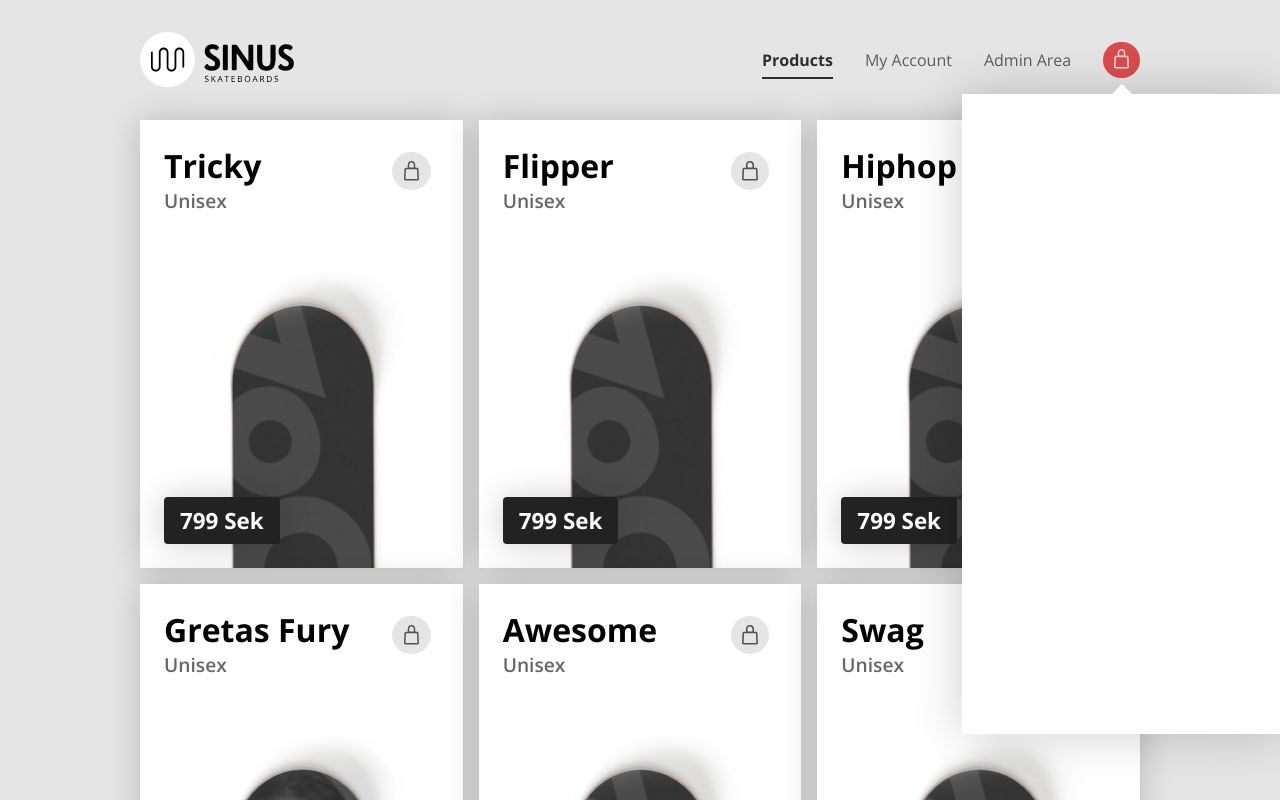
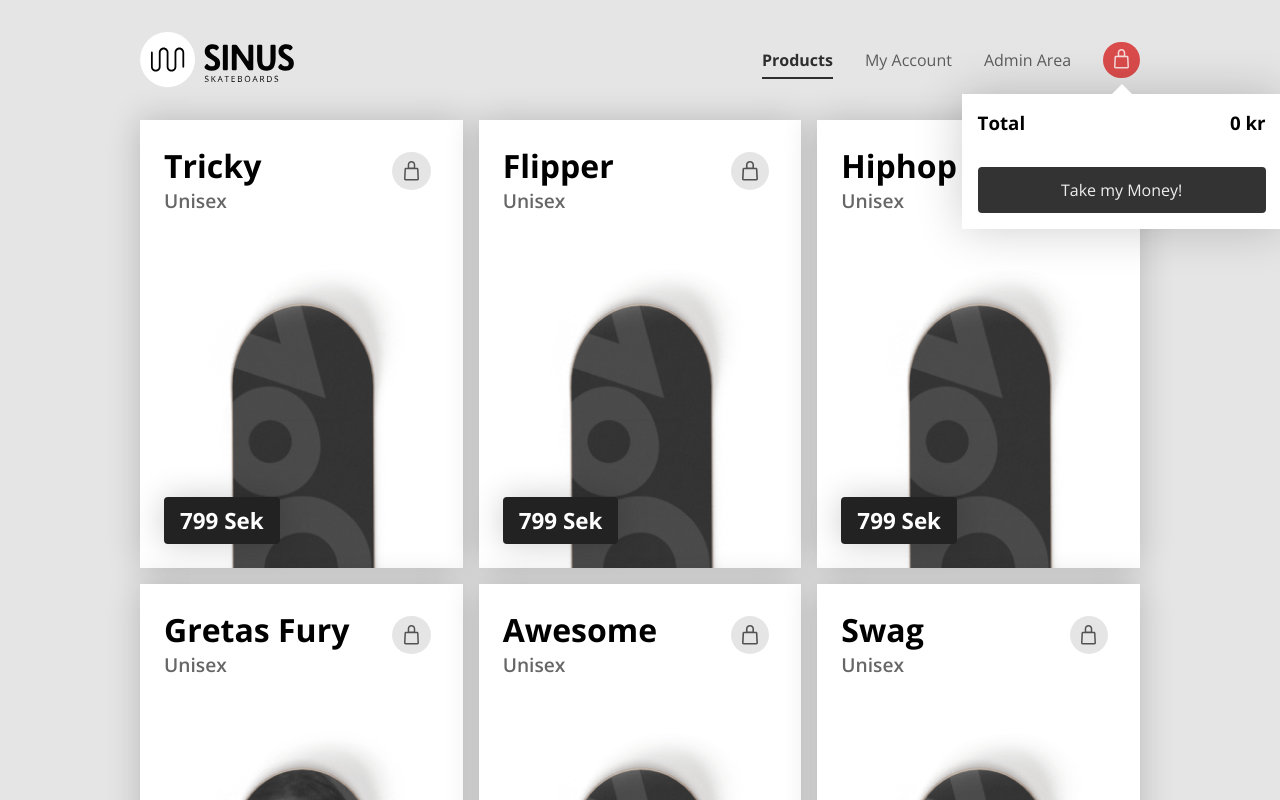
Before and after one commit to johankivi/webshop, a Vue app: page /#/ in a window 1280 px wide. Shown: the top 800 px of the page. Built offline with nearby package versions, Linux system fonts and the light colour scheme.

Commit message:
cart stuff

```diff
--- a/src/components/Cart.vue
+++ b/src/components/Cart.vue
@@ -4,8 +4,19 @@
         <img src="@/assets/icon-bag-white.svg" alt="cart">
         <section v-if="showModal" class="cart-modal">
             <article class="cart-item" v-for="item in cart" :key="item.serial">
-                {{item.title}}
+                <figure class="thumbnail">
+                    <img :src="require(`@/assets/${item.imgFile}`)" :alt="item.title">
+                </figure>
+                <h1>{{item.title}}</h1>
+                <p class="price">{{item.price}} kr</p>
+                <h2>{{item.shortDesc}}</h2>
+                <p class="serial">{{item.serial}}</p>
+
             </article>
+            <footer class="total">
+                <h1>Total</h1><h1>{{total.total}} kr</h1>
+            </footer>
+            <a href="#" class="btn large">Take my Money!</a>
         </section>
     </aside>
 </template>
@@ -64,8 +75,8 @@ export default {
         }
 
         .cart-modal {
-            width: 20rem;
-            height: 40rem;
+            width: 18rem;
+            padding: 1rem;
             background: white;
             position: absolute;
             top: 3.25rem;
@@ -85,6 +96,88 @@ export default {
                 margin-left: -0.625em;
                 margin-top: -0.625em;
             }
+
+            .cart-item {
+                display: grid;
+                margin: 0 0 .5rem 0;
+                padding-bottom: .5rem;
+                grid-template-columns: 3rem 1fr 1fr;
+                grid-auto-rows: 1.5rem;
+                gap: 0 .5rem;
+                border-bottom: 1px solid rgba(0,0,0,.05);
+
+                h1 {
+                    margin: 0;
+                    padding: 0;
+                    font-size: 1.2rem;
+                    grid-column: auto / span 1;
+                    display: flex;
+                    align-items: center;
+                }
+
+                .price {
+                    margin: 0;
+                    padding: 0;
+                    font-size: 1.1rem;
+                    grid-column: auto / span 1;
+                    display: flex;
+                    align-items: center;
+                    justify-content: flex-end;
+                }
+
+                h2 {
+                    margin: 0;
+                    padding: 0;
+                    font-size: .9rem;
+                    font-weight: 600;
+                    grid-column: auto / span 1;
+                    display: flex;
+                    align-items: flex-end;
+                }
+
+                .serial {
+                    margin: 0;
+                    padding: 0;
+                    font-size: .6rem;
+                    font-weight: 400;
+                    color: rgba(0,0,0,.5);
+                    font-style: italic;
+                    grid-column: auto / span 1;
+                    display: flex;
+                    justify-content: flex-end;
+                    align-items: flex-end;
+                }
+
+                figure {
+                    margin: 0;
+                    background: $lightGrey;
+                    grid-row: auto / span 2;
+                    grid-column: auto / span 1;
+                    display: flex;
+                    justify-content: center;
+                    align-items: flex-end;
+
+                    img {
+                        width: 80%;
+                    }
+                }
+            }
+
+            .total {
+                display: flex;
+
+                h1 {
+                    flex: 1;
+                    margin: 0;
+
+                    &:last-child {
+                        text-align: right;
+                    }
+
+                }
+
+            }
+
         }
     }
 
--- a/src/scss/_variables.scss
+++ b/src/scss/_variables.scss
@@ -20,6 +20,15 @@ $round: .25rem;
     border-radius: $round;
     background: $darkGrey;
 
+    &.large {
+        width: 100%;
+        box-sizing: border-box;
+        margin-top: 2rem;
+        display: flex;
+        justify-content: center;
+        align-items: center;
+    }
+
     &:hover {
         color: white;
         background: black;
```
